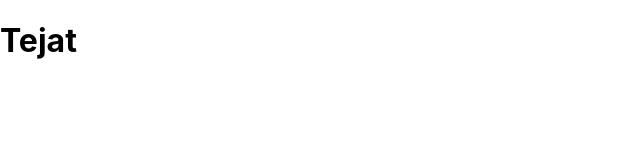
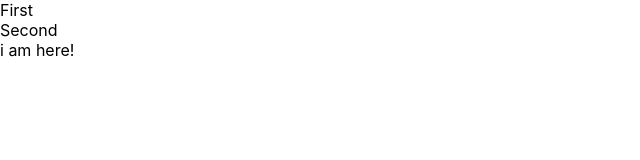
Before and after one commit to luizgfranca/tejat-web, a Next.js app: page / in a window 1280 px wide. Shown: the top 160 px of the page, without its empty margins (0-640 px from the left). Built offline with nearby package versions, Linux system fonts and the light colour scheme.

Commit message:
base of the selector UI component

```diff
--- a/pages/index.tsx
+++ b/pages/index.tsx
@@ -1,9 +1,31 @@
-import type { NextPage } from 'next'
+import type { NextPage } from "next";
+import Selector from "../ui/selector";
 
 const Home: NextPage = () => {
   return (
-    <h1>Tejat</h1>
-  )
-}
+    <Selector
+      options={[
+        {
+          description: "First",
+          action: () => {
+            alert("first");
+          },
+        },
+        {
+          description: "Second",
+          action: () => {
+            alert("second");
+          },
+        },
+        {
+          description: "i am here!",
+          action: () => {
+            alert("i am here");
+          },
+        },
+      ]}
+    />
+  );
+};
 
-export default Home
+export default Home;
--- /dev/null
+++ b/ui/selector/index.tsx
@@ -0,0 +1,35 @@
+interface SelectorPropItem {
+  description: string;
+  action: Function;
+}
+
+interface SelectorProps {
+  options: SelectorPropItem[];
+}
+
+// TODO: action should receive a parameter identifying a supported action
+// TODO: there should be a default message when no option
+const Selector: React.FC<SelectorProps> = ({ options }) => {
+  return (
+    <div className="selector">
+      {options.length > 0 ? (
+        options.map((option) => {
+          return (
+            <div
+              className="selector-option"
+              onClick={() => {
+                option.action();
+              }}
+            >
+              {option.description}
+            </div>
+          );
+        })
+      ) : (
+        <></>
+      )}
+    </div>
+  );
+};
+
+export default Selector;
```
Also changed, not shown: ui/selector/style.module.css (added).
